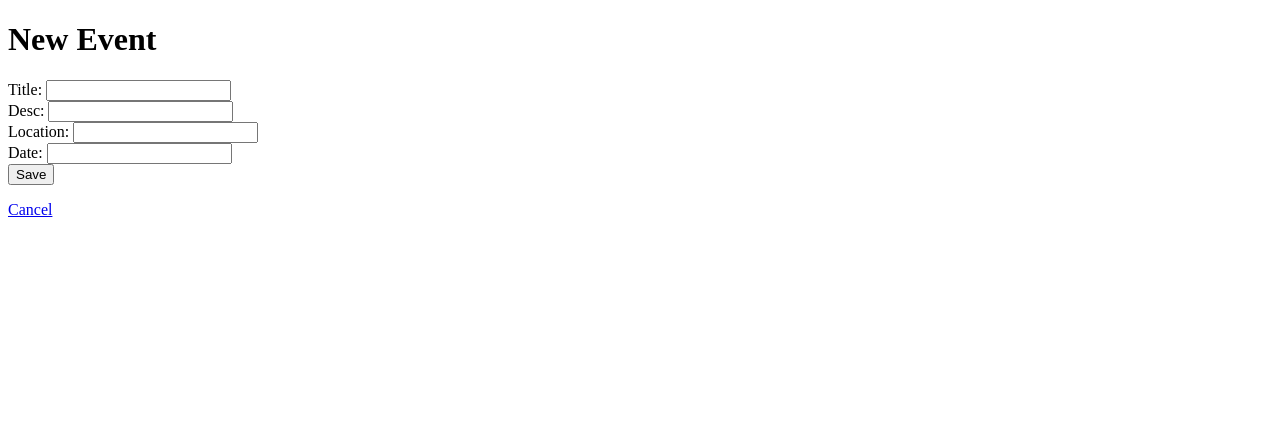
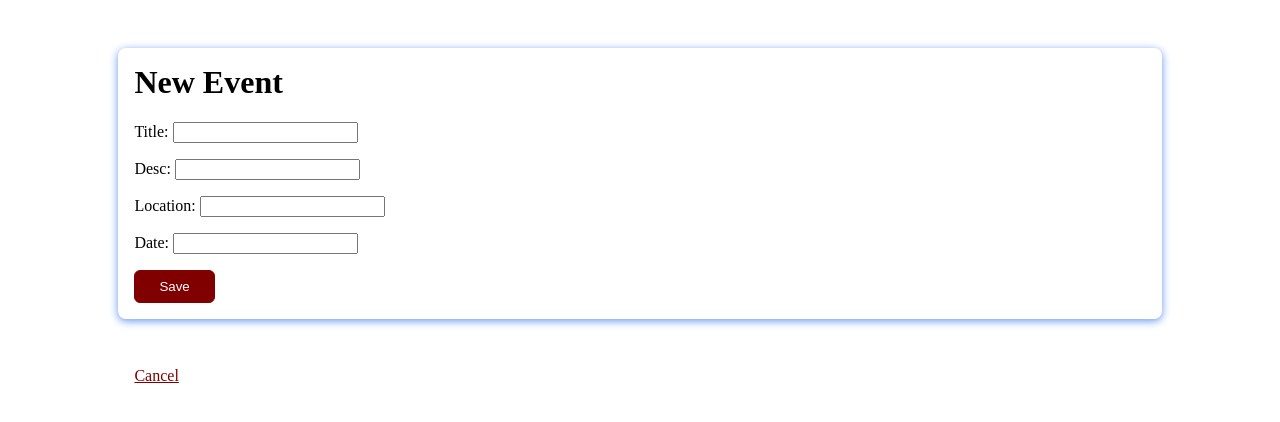
Before and after one commit to 1sdc0d3r/3620-Final-Project, a Django app: page /event/new in a window 1280 px wide. Shown: the top 422 px of the page. Run offline with Django 5.2, Linux system fonts and the light colour scheme.

Commit message:
added styling

```diff
--- /dev/null
+++ b/beeTheBeet/static/beeTheBeet/style.css
@@ -0,0 +1,63 @@
+form {
+  margin: 3rem auto;
+  width: 80%;
+  min-width: 30rem;
+  border-radius: 8px;
+  background-color: #fff;
+  padding: 1em;
+  box-shadow: 0 2px 8px cornflowerblue;
+}
+form h1 {
+  margin-top: 0;
+}
+form button {
+  cursor: pointer;
+  background-color: maroon;
+  border: 1px solid maroon;
+  color: #fff;
+  padding: 0.5rem 1.5rem;
+  border-radius: 6px;
+}
+form button:hover, form button:active {
+  background-color: pink;
+  border-color: pink;
+}
+
+.form-control {
+  margin-bottom: 1em;
+}
+.form-control.errors {
+  color: maroon;
+}
+
+.page {
+  margin: 3rem auto;
+  width: 80%;
+  min-width: 30rem;
+  border-radius: 8px;
+  background-color: #fff;
+  padding: 1em;
+  box-shadow: 0 2px 8px cornflowerblue;
+}
+.page h1 {
+  margin-top: 0;
+}
+.page ul {
+  padding-left: 1.5rem;
+}
+.page ul li {
+  margin-bottom: 0.5em;
+}
+
+a {
+  color: maroon;
+}
+a:hover, a:active {
+  color: pink;
+}
+
+.after-form {
+  margin: 1rem auto;
+  width: 80%;
+  min-width: 30rem;
+}/*# sourceMappingURL=style.css.map */
--- /dev/null
+++ b/beeTheBeet/static/beeTheBeet/style.scss
@@ -0,0 +1,75 @@
+$btn: maroon;
+$btn-hover: pink;
+
+form {
+  margin: 3rem auto;
+  width: 80%;
+  min-width: 30rem;
+  border-radius: 8px;
+  background-color: #fff;
+  padding: 1em;
+  box-shadow: 0 2px 8px cornflowerblue;
+
+  h1 {
+    margin-top: 0;
+  }
+
+  button {
+    cursor: pointer;
+    background-color: $btn;
+    border: 1px solid $btn;
+    color: #fff;
+    padding: 0.5rem 1.5rem;
+    border-radius: 6px;
+
+    &:hover,
+    &:active {
+      background-color: $btn-hover;
+      border-color: $btn-hover;
+    }
+  }
+}
+
+.form-control {
+  margin-bottom: 1em;
+
+  &.errors {
+    color: $btn;
+  }
+}
+
+.page {
+  margin: 3rem auto;
+  width: 80%;
+  min-width: 30rem;
+  border-radius: 8px;
+  background-color: #fff;
+  padding: 1em;
+  box-shadow: 0 2px 8px cornflowerblue;
+
+  h1 {
+    margin-top: 0;
+  }
+
+  ul {
+    padding-left: 1.5rem;
+    li {
+        margin-bottom: 0.5em;
+      }
+  }
+}
+
+a {
+  color: $btn;
+
+  &:hover,
+  &:active {
+    color: $btn-hover;
+  }
+}
+
+.after-form {
+  margin: 1rem auto;
+  width: 80%;
+  min-width: 30rem;
+}
--- /dev/null
+++ b/beeTheBeet/templates/beeTheBeet/base.html
@@ -0,0 +1,13 @@
+{% load static %}
+<!doctype html>
+<html lang="en">
+  <head>
+    <meta charset="UTF-8" />
+    <meta name="viewport" content="width=device-width, initial-scale=1.0" />
+    <title>{% block title %}{% endblock %}</title>
+    <link rel="stylesheet" href="{% static 'beeTheBeet/style.css' %}" />
+  </head>
+  <body>
+    {% block content %}{% endblock %}
+  </body>
+</html>
--- a/beeTheBeet/templates/beeTheBeet/event_form.html
+++ b/beeTheBeet/templates/beeTheBeet/event_form.html
@@ -1,21 +1,17 @@
-<!doctype html>
-<html lang="en">
-  <head>
-    <meta charset="UTF-8" />
-    <meta name="viewport" content="width=device-width, initial-scale=1.0" />
-    <title>New Event</title>
-  </head>
-  <body>
-    <h1>New Event</h1>
+{% extends "beeTheBeet/base.html" %}
+{% block title %}New Event{% endblock %}
+{% block content %}
   <form method="post" action="">
     {% csrf_token %}
+    <h1>New Event</h1>
     {% for field in form %}
-        <div>
-          {{ field.label_tag }} {{ field }} {{ field.errors }}
+      <div class="form-control {% if field.errors %}errors{% endif %}">
+        {{ field.label_tag }}
+        {{ field }}
+        {{ field.errors }}
       </div>
     {% endfor %}
     <button type="submit">Save</button>
   </form>
-    <p><a href="{% url 'event_list' %}">Cancel</a></p>
-  </body>
-</html>
+  <p class="after-form"><a href="{% url 'event_list' %}">Cancel</a></p>
+{% endblock %}
--- a/beeters/settings.py
+++ b/beeters/settings.py
@@ -115,4 +115,6 @@ USE_TZ = True
 # Static files (CSS, JavaScript, Images)
 # https://docs.djangoproject.com/en/6.0/howto/static-files/
 
-STATIC_URL = 'static/'
+# Leading slash so {% static %} URLs resolve from site root on every page (e.g. /event/5).
+STATIC_URL = "/static/"
+STATIC_ROOT = BASE_DIR / "staticfiles"
--- a/beeters/urls.py
+++ b/beeters/urls.py
@@ -14,10 +14,15 @@ Including another URLconf
     1. Import the include() function: from django.urls import include, path
     2. Add a URL to urlpatterns:  path('blog/', include('blog.urls'))
 """
+from django.conf import settings
 from django.contrib import admin
+from django.contrib.staticfiles.urls import staticfiles_urlpatterns
 from django.urls import include, path
 
 urlpatterns = [
     path("admin/", admin.site.urls),
     path("", include("beeTheBeet.urls")),
 ]
+
+if settings.DEBUG:
+    urlpatterns += staticfiles_urlpatterns()
```
Also changed, not shown: beeTheBeet/templates/beeTheBeet/event_detail.html (+6 -10 lines), beeTheBeet/templates/beeTheBeet/event_list.html (+8 -12 lines), db.sqlite3, 1 other file. Lines whose indentation alone changed are shown as unchanged.
